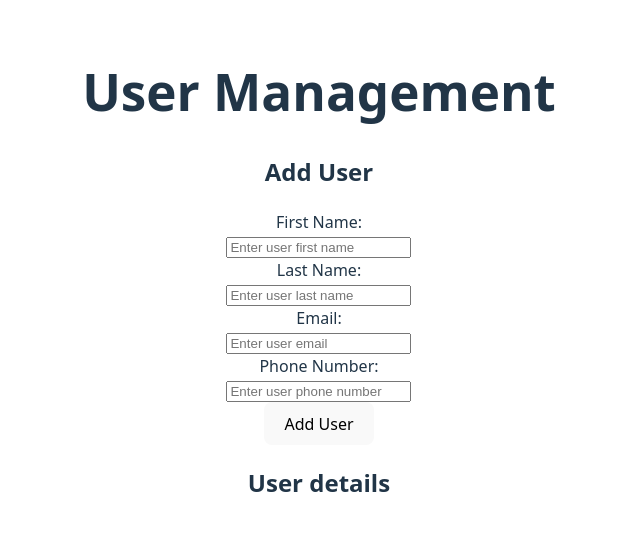
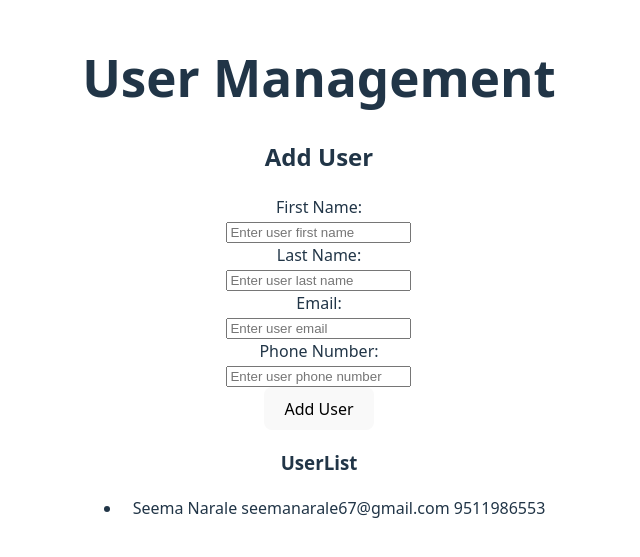
Before and after one commit to seemanarale/User_Form, a React (Vite) app: page / in a window 1280 px wide. Shown: the part 125-682 px from the top of the page, without its empty margins (321-961 px from the left). Built offline with nearby package versions, Linux system fonts and the light colour scheme; data requests are answered from the project's data file.

Commit message:
Read user list completed

```diff
--- a/db.json
+++ b/db.json
@@ -1,9 +1,12 @@
 {
-    "users":[
-        {
-            "id":1,
-            "name":"seema",
-            "email":"seema@example.com"
-        }
-    ]
+  "users": [
+
+    {
+      "id": "5b63",
+      "firstName": "Seema",
+      "lastName": "Narale",
+      "email": "seemanarale67@gmail.com",
+      "phone": "9511986553"
+    }
+  ]
 }
--- a/src/components/UserForm.jsx
+++ b/src/components/UserForm.jsx
@@ -1,7 +1,7 @@
 import { useState } from "react";
 import { createUser } from "../services/userService";
 
-export default function UserForm() {
+export default function UserForm({onUserCreated}) {
          const [formValues, setFormValues] = useState({
             firstName: "",
             lastName: "",
@@ -27,6 +27,7 @@ export default function UserForm() {
                 setLoading(true);
                 console.log(formValues);
                 await createUser(formValues);
+                onUserCreated();
                 setFormValues({
                     firstName: "",
                     lastName: "",
@@ -116,9 +117,7 @@ export default function UserForm() {
            <button type="submit" disabled={loading}>
             {loading ? "Adding... ": "Add User"} </button>
            </form>
-           <>
-              <h2>User details</h2>
-           </>
+
         </div>
     )
 }
--- a/src/pages/Home.jsx
+++ b/src/pages/Home.jsx
@@ -1,11 +1,35 @@
+
+import { useEffect, useState } from "react";
+import { getUsers } from "../services/userService";
 import UserForm from "../components/userForm";
 
 
 export default function Home() {
+    const [userList, setUserList]=useState([])
+    const fetchUsers=async()=>{
+        try {
+             const res=await getUsers();
+             setUserList(res);
+        } catch (error) {
+            console.log(error);
+            alert("failed to load data");
+        }
+    }
+
+    useEffect(() => {
+  fetchUsers();
+}, []);
     return (
         <div>
             <h1>User Management</h1>
-          <UserForm/>
+            <UserForm onUserCreated={fetchUsers}/>
+            <h3>UserList</h3>
+            <ul>
+              {userList.length === 0 ?( <p>No users found</p>) :
+               ( userList.map(user=>
+               <li key={user.id}> {user.firstName} {user.lastName} {user.email} {user.phone}</li>
+            ))}
+            </ul>
         </div>
     );
 }
--- a/src/services/userService.js
+++ b/src/services/userService.js
@@ -12,3 +12,8 @@ export const createUser = async (user) => {
         return res.data;
 
 }
+
+export const getUsers= async ()=>{
+    const res= await api.get("/users");
+    return res.data;
+}
```
